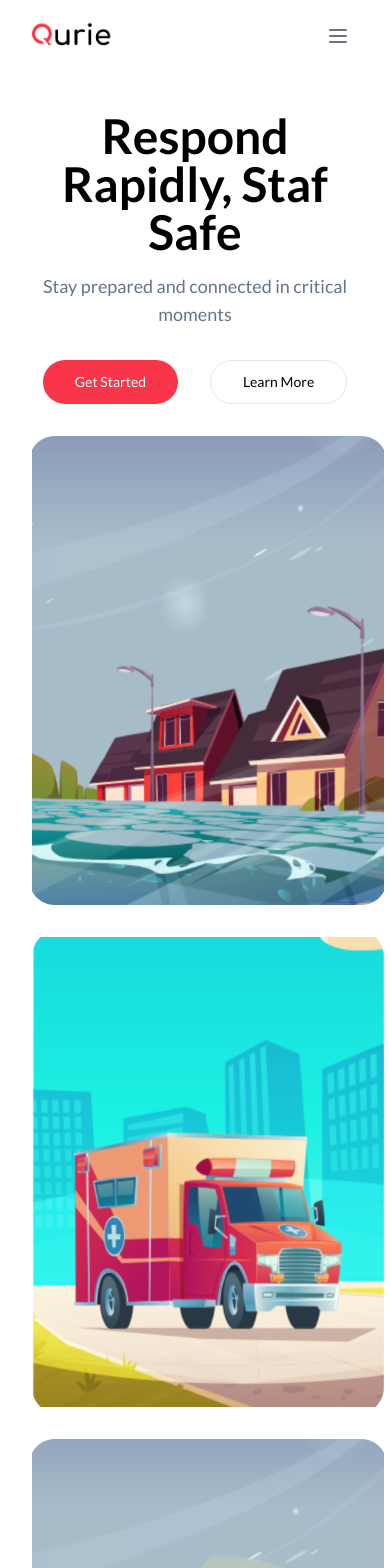
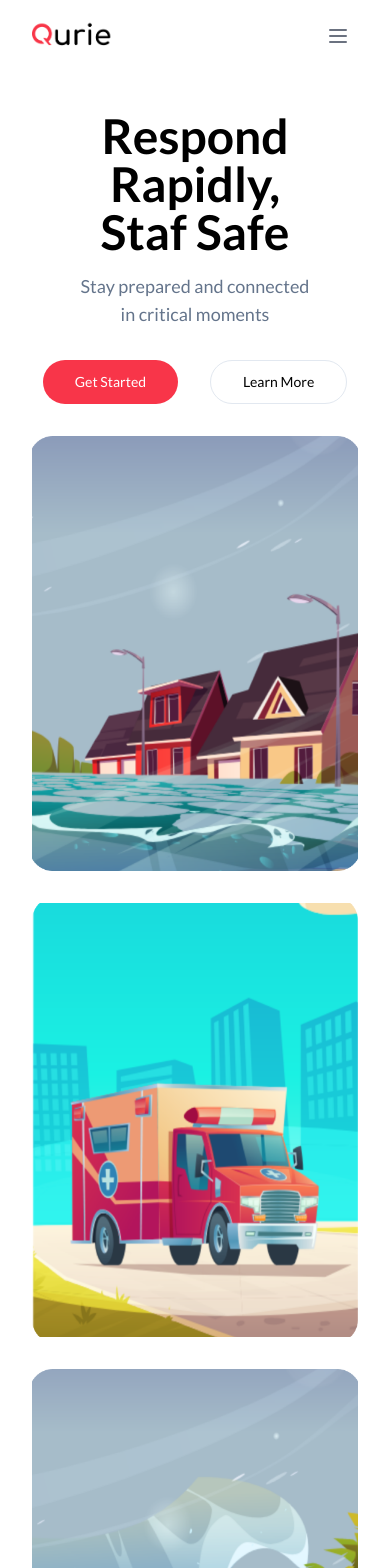
Before and after one commit to Novianto778/qurie, a Next.js app: page / in a window 390 px wide. Shown: the top 1568 px of the page. Built offline with nearby package versions, Linux system fonts and the light colour scheme.

Commit message:
fix: responsive hero image

```diff
--- a/src/components/features/landing-page/Hero.tsx
+++ b/src/components/features/landing-page/Hero.tsx
@@ -8,10 +8,10 @@ type Props = {};
 const Hero = (props: Props) => {
   return (
     <section className="container py-10 flex-col justify-center items-center">
-      <h1 className="font-bold text-5xl text-center">
+      <h1 className="font-bold text-5xl text-center text-balance">
         Respond Rapidly, Staf Safe
       </h1>
-      <p className="text-center text-lg text-muted-foreground mt-4">
+      <p className="text-center text-lg text-muted-foreground mt-4 text-balance">
         Stay prepared and connected in critical moments
       </p>
       <div className="flex mt-8 gap-8 justify-center">
@@ -22,7 +22,7 @@ const Hero = (props: Props) => {
           Learn More
         </Button>
       </div>
-      <div className="grid grid-cols-12 gap-8 mt-8 max-w-[900px] mx-auto">
+      <div className="grid grid-cols-12 gap-x-0 md:gap-x-8 gap-8 mt-8 max-w-[900px] mx-auto">
         {heroImageList.map((image, index) => (
           <div key={index} className="col-span-12 md:col-span-6 lg:col-span-3">
             <Image
```
